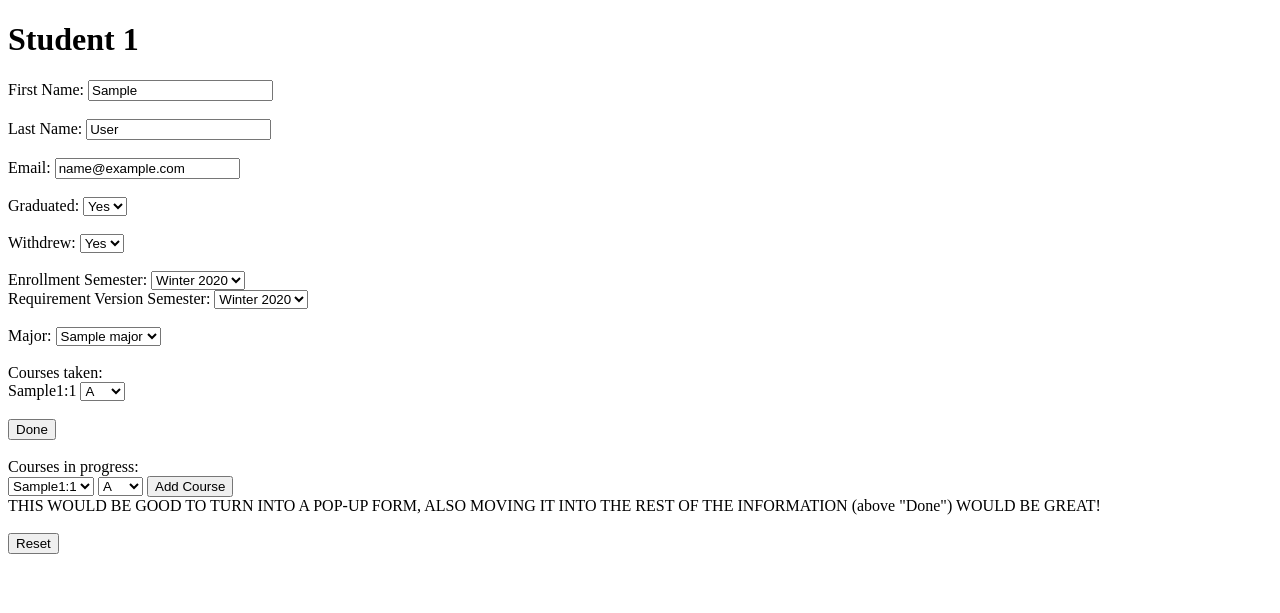
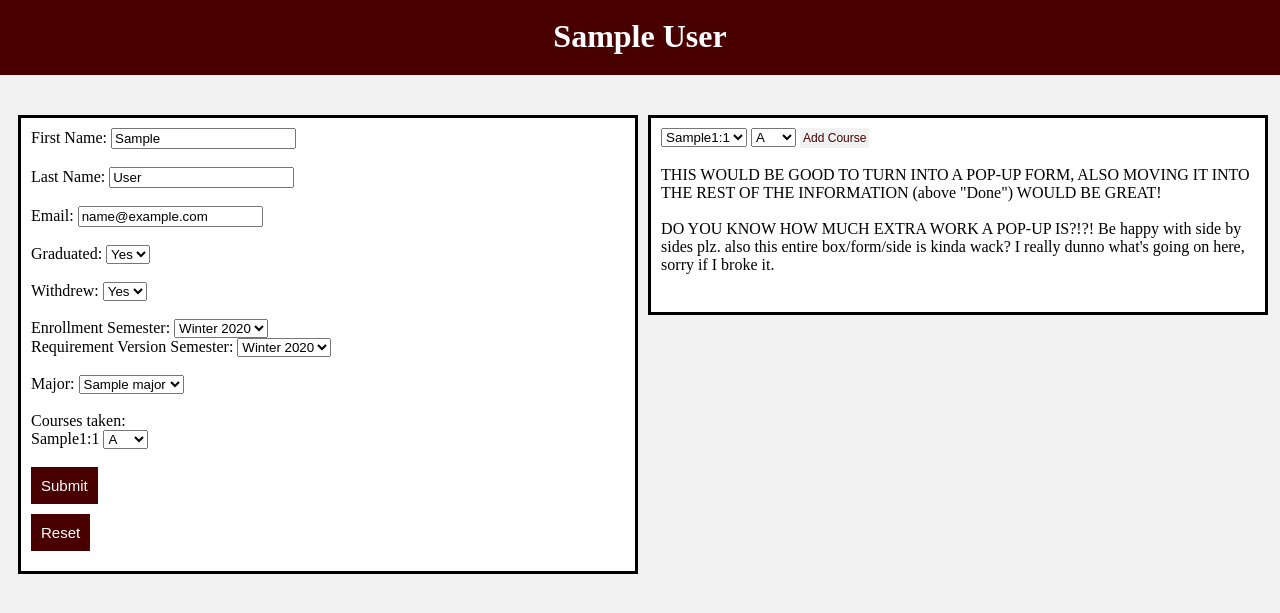
Before and after one commit to romanz-online/CSE416_MAST, a Django app: page /mast/edit/1/ in a window 1280 px wide. Shown: the top 613 px of the page. Run offline with Django 3.2, Linux system fonts and the light colour scheme; tables that the repository leaves empty hold one stand-in row (values such as "Sample post").

Commit message:
finished(kinda) html/css

```diff
--- a/mast/templates/mast/edit.html
+++ b/mast/templates/mast/edit.html
@@ -1,10 +1,68 @@
 <!DOCTYPE html>
 <html lang="en">
+    <head>
+        <style>
+            h1{
+        margin-top: -10px;
+        margin-left: -10px;
+        margin-right: -10px;
+        padding: 20px;
+        margin-bottom: 40px;
+        text-align: center;
+        background-color: #490000;
+        color:white;
+    }
 
-<h1>Student {{ student.sbu_id }}</h1>
+    body{
+        background-color: #f2f2f2;
+    }
+    button[type=submit]{
+    color: #490000;
+      border: none;
+      background-color: #f2f2f2;
+      padding: 3px 3px;
+      text-align: center;
+
+      display: inline-block;
+      font-size: 12px;
+      cursor: pointer;
+    }
+
+
+    input[type=submit] {
+        display: inline-block;
+        background-color: #490000;
+      border: none;
+      color: rgb(255, 255, 255);
+      padding: 10px 10px;
+      text-align: center;
+      text-decoration: none;
+      display: inline-block;
+      font-size: 15px;
+      cursor: pointer;
+
+    }
+    div{
+        background-color:white;
+        width: 100%;
+        float: left;
+        padding: 10px 10px 10px 10px;
+        margin-left: 10px;
+        width:47%;
+        border:solid;
+        }
+    form{
+        margin-bottom: 10px;
+
+    }
+        </style>
+    </head>
+
+<body>
+<h1> {{ student.first_name }} {{ student.last_name }}</h1>
 
 {% if error_message %}<p><strong>{{ error_message }}</strong></p>{% endif %}
-
+<div>
 <form action="{% url 'mast:commit_edit' student.sbu_id %}" method="get">
     First Name: <input name="first_name" type="text" autocomplete="on" value={{ student.first_name }}> <br>
     <br>
@@ -77,27 +135,20 @@
             <br>
         {% endif %}
     {% endfor %}
-    <br>
-    <button type="submit">Done</button>
-</form>
-<br>
 
 
-Courses in progress:
-{% for record in classes_taken %}
-    {% if record.student == student and record.status == 'Pending' %}
-        {{ record.course }}
-        <form action="{% url 'mast:modify_course_in_progress' student.sbu_id record.id %}" method="get">
-            <button type="submit" name="action" value="complete_s">Complete (Satisfied)</button>
-            <button type="submit" name="action" value="complete_u">Complete (Unsatisfied)</button>
-            <button type="submit" name="action" value="drop">Drop</button>
+    <br>
+    <input type="submit" value="Submit">
         </form>
-        <br>
-    {% endif %}
-{% endfor %}
 
-<br>
+<form action="{% url 'mast:edit' student.sbu_id %}" method="post">
+    {% csrf_token %}
+    <input type="submit" value="Reset">
+</form>
 
+</div>
+
+<div>
 <form action="{% url 'mast:add_taken_course' student.sbu_id %}" method="get">
     <select name="course">
         {% for class in course_list %}
@@ -112,13 +163,13 @@ Courses in progress:
         {% endfor %}
     </select>
     <button type="submit">Add Course</button>
-    <br>THIS WOULD BE GOOD TO TURN INTO A POP-UP FORM, ALSO MOVING IT INTO THE REST OF THE INFORMATION (above "Done") WOULD BE GREAT!<br>
+    <br>
+    <br>THIS WOULD BE GOOD TO TURN INTO A POP-UP FORM, ALSO MOVING IT INTO THE REST OF THE INFORMATION (above "Done") WOULD BE GREAT!<br><br>
+    DO YOU KNOW HOW MUCH EXTRA WORK A POP-UP IS?!?! Be happy with side by sides plz.
+    also this entire box/form/side is kinda wack? I really dunno what's going on here, sorry if I broke it.
 </form>
 <br>
+</div>
 
-<form action="{% url 'mast:edit' student.sbu_id %}" method="post">
-    {% csrf_token %}
-    <button type="submit">Reset</button>
-</form>
-
+</body>
 </html>
```
Also changed, not shown: mast/templates/mast/detail.html (+100 -21 lines), mast/templates/mast/edit_schedule.html (+15 -2 lines).
